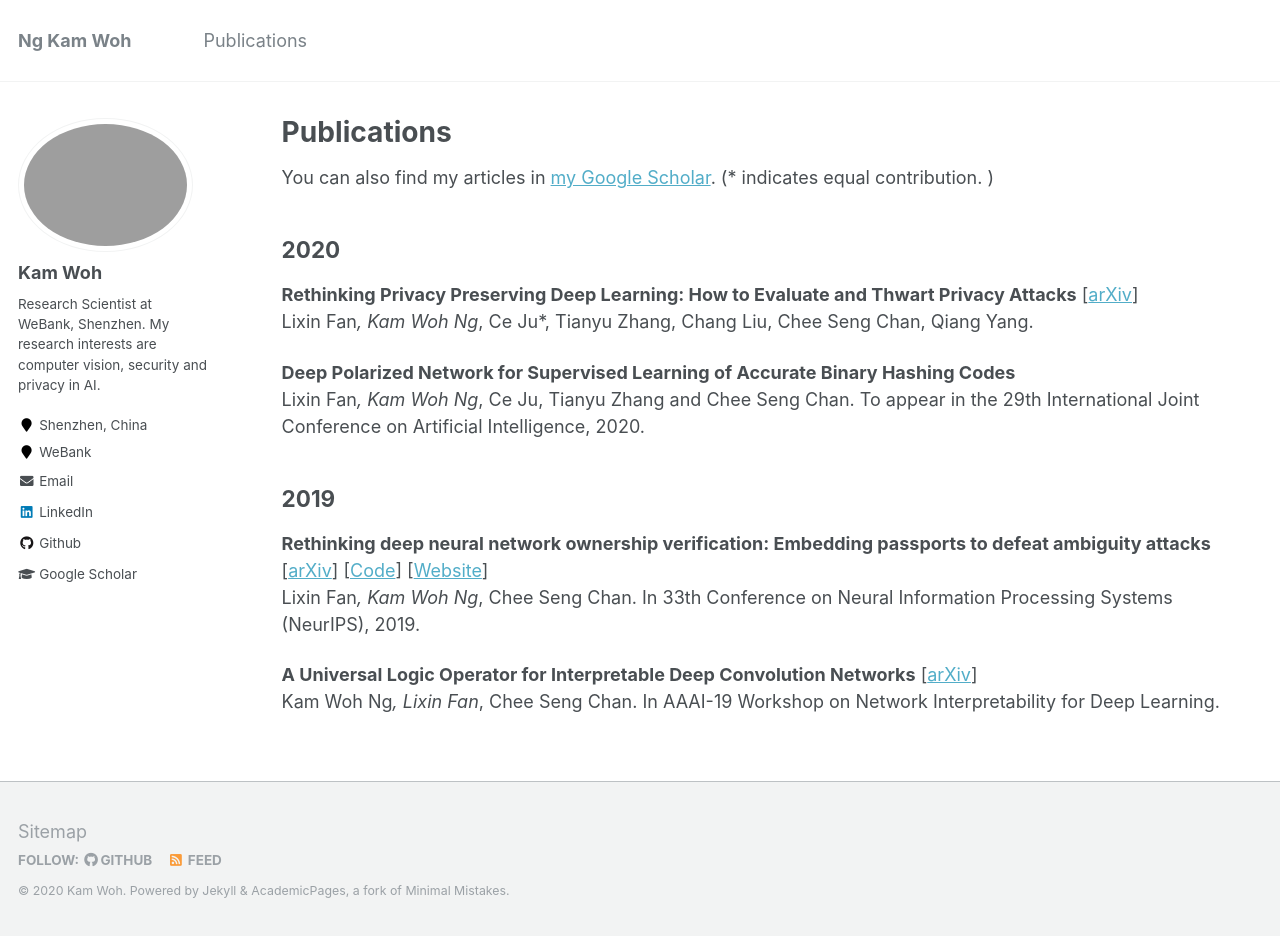
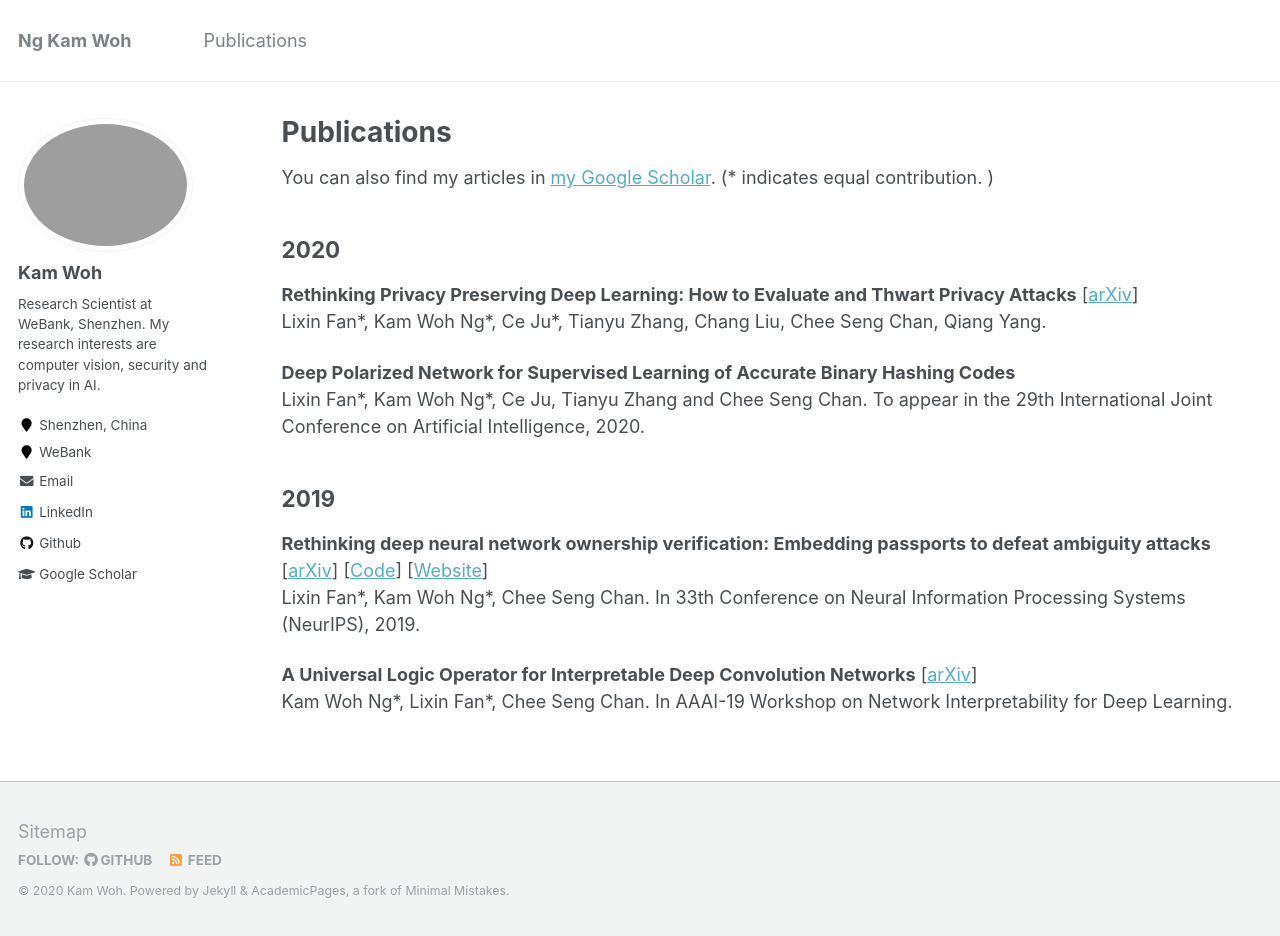
Before and after one commit to kamwoh/kamwoh.github.io, a Jekyll site: the page built from _pages/publications.md, in a window 1280 px wide and 936 px high. Built offline with Jekyll 4.4.1, drawn with Linux system fonts in a browser that asks for light colours.

```diff
--- a/_pages/publications.md
+++ b/_pages/publications.md
@@ -11,15 +11,15 @@ You can also find my articles in [my Google Scholar](https://scholar.google.com/
 2020
 ------
 **Rethinking Privacy Preserving Deep Learning: How to Evaluate and Thwart Privacy Attacks** \[[arXiv](https://arxiv.org/abs/2006.11601)\]
-<br>Lixin Fan*, Kam Woh Ng*, Ce Ju*, Tianyu Zhang, Chang Liu, Chee Seng Chan, Qiang Yang.
+<br>Lixin Fan\*, Kam Woh Ng\*, Ce Ju\*, Tianyu Zhang, Chang Liu, Chee Seng Chan, Qiang Yang.
 
 **Deep Polarized Network for Supervised Learning of Accurate Binary Hashing Codes**
-<br>Lixin Fan*, Kam Woh Ng*, Ce Ju, Tianyu Zhang and Chee Seng Chan. To appear in the 29th International Joint Conference on Artificial Intelligence, 2020.
+<br>Lixin Fan\*, Kam Woh Ng\*, Ce Ju, Tianyu Zhang and Chee Seng Chan. To appear in the 29th International Joint Conference on Artificial Intelligence, 2020.
 
 2019
 ------
 **Rethinking deep neural network ownership verification: Embedding passports to defeat ambiguity attacks** \[[arXiv](https://arxiv.org/abs/1909.07830)\] \[[Code](https://github.com/kamwoh/DeepIPR)\] \[[Website](https://kamwoh.github.io/DeepIPR/)\]
-<br>Lixin Fan*, Kam Woh Ng*, Chee Seng Chan. In 33th Conference on Neural Information Processing Systems (NeurIPS), 2019.
+<br>Lixin Fan\*, Kam Woh Ng\*, Chee Seng Chan. In 33th Conference on Neural Information Processing Systems (NeurIPS), 2019.
 
 **A Universal Logic Operator for Interpretable Deep Convolution Networks** \[[arXiv](https://arxiv.org/abs/1901.08551)\]
-<br>Kam Woh Ng*, Lixin Fan*, Chee Seng Chan. In AAAI-19 Workshop on Network Interpretability for Deep Learning.
+<br>Kam Woh Ng\*, Lixin Fan\*, Chee Seng Chan. In AAAI-19 Workshop on Network Interpretability for Deep Learning.
```
